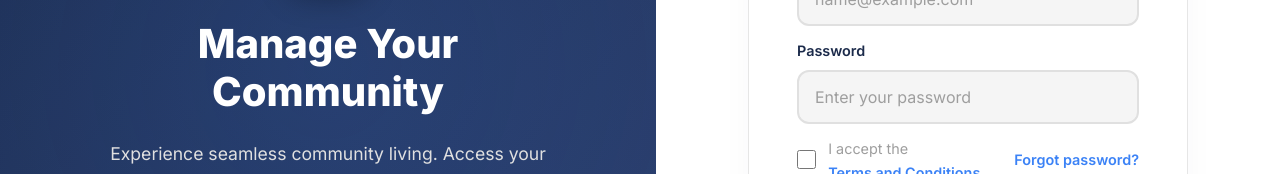
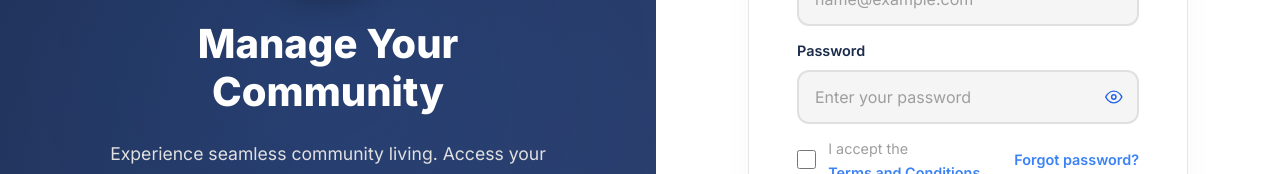
Before and after one commit to ceijey/LH-CONNECT, a Next.js app: page /login in a window 1280 px wide. Shown: the part 334-508 px from the top of the page. Built offline with nearby package versions, Linux system fonts and the light colour scheme; no server answers.

Commit message:
fix: added see toggle for password

```diff
--- a/app/(auth)/login/login.module.css
+++ b/app/(auth)/login/login.module.css
@@ -121,6 +121,10 @@
   position: relative;
 }
 
+.passwordField {
+  position: relative;
+}
+
 .label {
   color: #1B2A4A;
   font-size: 0.9rem;
@@ -136,6 +140,47 @@
   background-color: #F5F5F5;
   color: #1B2A4A;
   width: 100%;
+}
+
+.passwordInput {
+  padding-right: 4.5rem;
+}
+
+.passwordToggle {
+  position: absolute;
+  right: 0.5rem;
+  top: 50%;
+  transform: translateY(-50%);
+  border: none;
+  background: transparent;
+  color: #2563eb;
+  width: 2.1rem;
+  height: 2.1rem;
+  display: inline-flex;
+  align-items: center;
+  justify-content: center;
+  padding: 0;
+  border-radius: 6px;
+  cursor: pointer;
+}
+
+.passwordToggle svg {
+  width: 1.1rem;
+  height: 1.1rem;
+}
+
+.passwordToggle:hover:not(:disabled) {
+  background-color: rgba(37, 99, 235, 0.08);
+}
+
+.passwordToggle:focus-visible {
+  outline: 2px solid rgba(59, 130, 246, 0.6);
+  outline-offset: 1px;
+}
+
+.passwordToggle:disabled {
+  opacity: 0.6;
+  cursor: not-allowed;
 }
 
 .input:focus {
--- a/app/(auth)/login/page.tsx
+++ b/app/(auth)/login/page.tsx
@@ -73,6 +73,7 @@ export default function LoginPage() {
   const [loginError, setLoginError] = useState<string>('');
   const [signupMessage, setSignupMessage] = useState<string>('');
   const [showTermsModal, setShowTermsModal] = useState<boolean>(false);
+  const [showLoginPassword, setShowLoginPassword] = useState<boolean>(false);
 
   const validateForm = (): boolean => {
     const newErrors: FormErrors = {};
@@ -341,16 +342,57 @@ export default function LoginPage() {
 
                 <div className={styles.inputGroup}>
                   <label htmlFor="password" className={styles.label}>Password</label>
+                  <div className={styles.passwordField}>
                     <input
-                    type="password"
+                      type={showLoginPassword ? 'text' : 'password'}
                       id="password"
                       name="password"
-                    className={`${styles.input} ${errors.password ? styles.inputError : ''}`}
+                      className={`${styles.input} ${styles.passwordInput} ${errors.password ? styles.inputError : ''}`}
                       value={formData.password}
                       onChange={handleChange}
                       placeholder="Enter your password"
                       disabled={isLoading}
                     />
+                    <button
+                      type="button"
+                      className={styles.passwordToggle}
+                      onClick={() => setShowLoginPassword(prev => !prev)}
+                      disabled={isLoading}
+                      aria-label={showLoginPassword ? 'Hide password' : 'Show password'}
+                    >
+                      {showLoginPassword ? (
+                        <svg
+                          xmlns="http://www.w3.org/2000/svg"
+                          viewBox="0 0 24 24"
+                          fill="none"
+                          stroke="currentColor"
+                          strokeWidth="2"
+                          strokeLinecap="round"
+                          strokeLinejoin="round"
+                          aria-hidden="true"
+                        >
+                          <path d="M17.94 17.94A10.94 10.94 0 0 1 12 20C7 20 2.73 16.89 1 12c.73-2.06 2.01-3.85 3.66-5.2" />
+                          <path d="M9.9 4.24A10.94 10.94 0 0 1 12 4c5 0 9.27 3.11 11 8a11.05 11.05 0 0 1-4.29 5.14" />
+                          <path d="m1 1 22 22" />
+                          <path d="M9.53 9.53a3.5 3.5 0 0 0 4.95 4.95" />
+                        </svg>
+                      ) : (
+                        <svg
+                          xmlns="http://www.w3.org/2000/svg"
+                          viewBox="0 0 24 24"
+                          fill="none"
+                          stroke="currentColor"
+                          strokeWidth="2"
+                          strokeLinecap="round"
+                          strokeLinejoin="round"
+                          aria-hidden="true"
+                        >
+                          <path d="M1 12s4-8 11-8 11 8 11 8-4 8-11 8S1 12 1 12Z" />
+                          <circle cx="12" cy="12" r="3" />
+                        </svg>
+                      )}
+                    </button>
+                  </div>
                   {errors.password && <p className={styles.errorMessage}>{errors.password}</p>}
                 </div>
 
```
Lines whose indentation alone changed are shown as unchanged.
